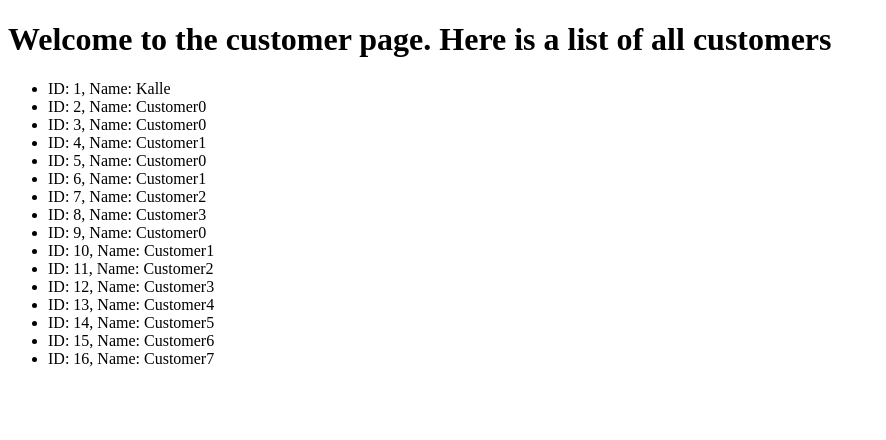
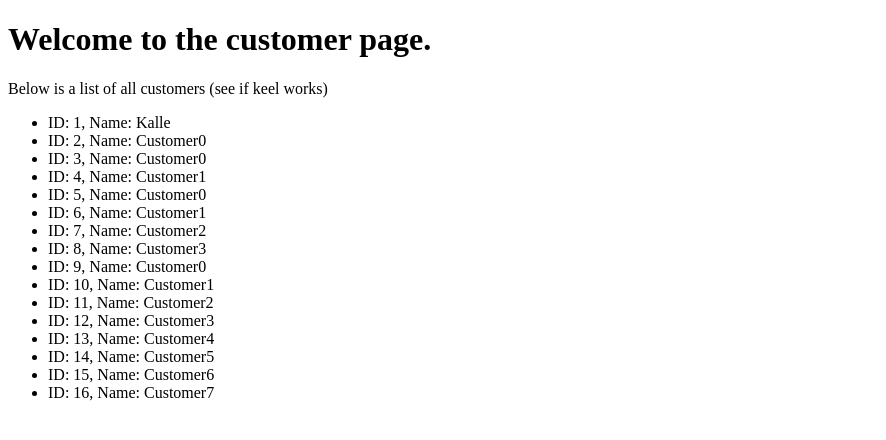
Before and after one commit to philipmagnusson/pyapi, a Flask app: page / in a window 1280 px wide. Shown: the top 440 px of the page, without its empty margins (0-886 px from the left). Run offline with Flask 3, Linux system fonts and the light colour scheme.

Commit message:
check if keel works

```diff
--- a/templates/index.html
+++ b/templates/index.html
@@ -5,7 +5,8 @@
 	</head>
 </html>
 <body>
-	<h1>Welcome to the customer page. Here is a list of all customers</h1>
+	<h1>Welcome to the customer page. </h1>
+	Below is a list of all customers (see if keel works)
 	<ul>
 			{% for customer in customers %}
 					<li>ID: {{ customer.id }}, Name: {{ customer.name }}</li>
```
